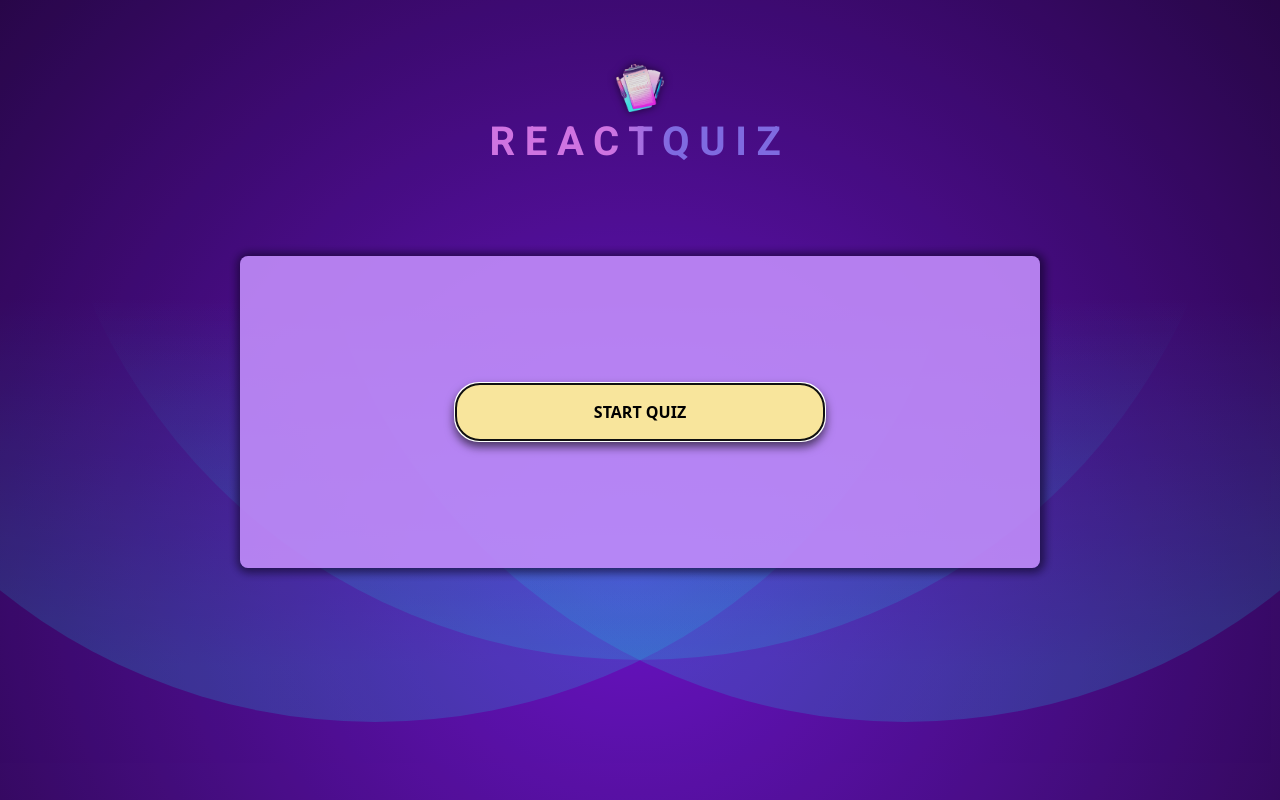
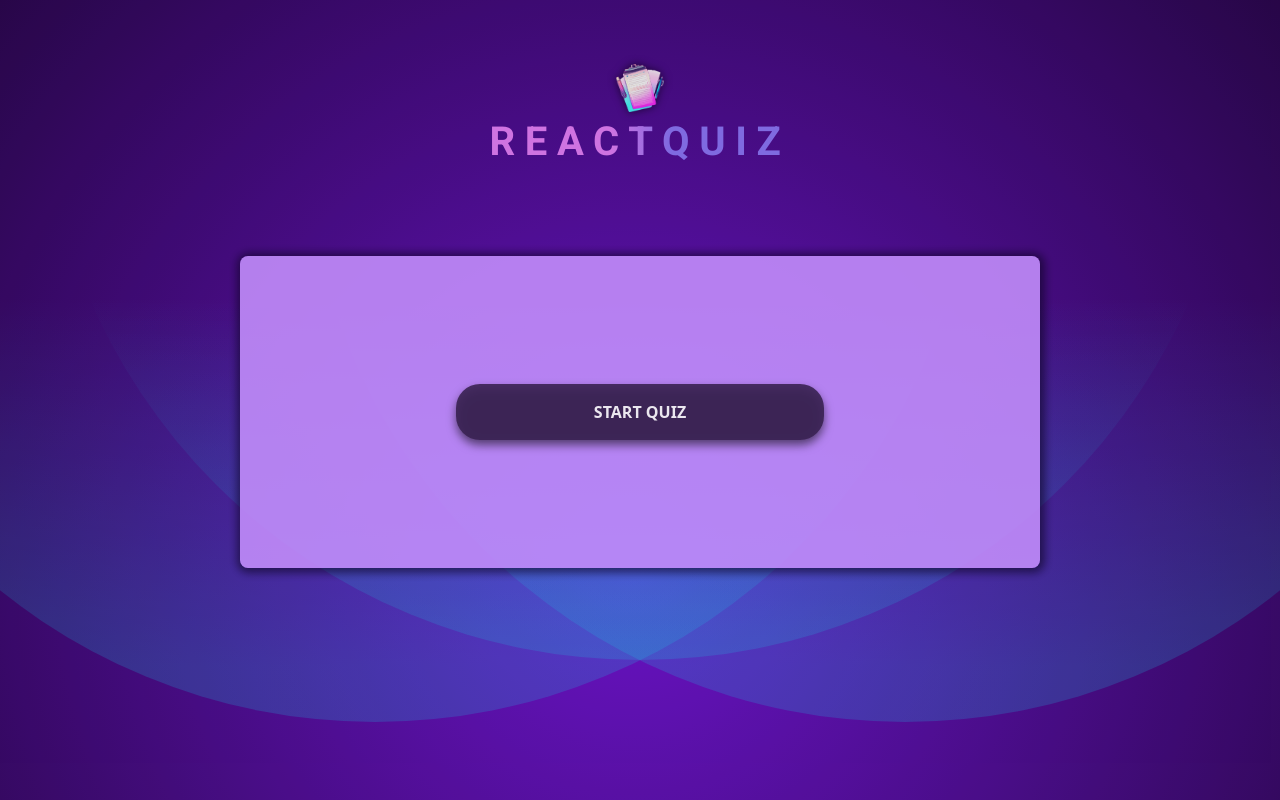
Before and after one commit to shruticodes01/react-quiz, a React (Vite) app: page / in a window 1280 px wide. Built offline with nearby package versions, Linux system fonts and the light colour scheme.

Commit message:
remove focus from dialog button on loading the page

```diff
--- a/src/components/StartQuiz.tsx
+++ b/src/components/StartQuiz.tsx
@@ -7,10 +7,13 @@ export default function StartQuiz({
   open: boolean;
   onStart: () => void;
 }) {
+  const buttonRef = useRef<HTMLButtonElement>(null);
   const dialogRef = useRef<HTMLDialogElement>(null);
+
   useEffect(() => {
     if (open) {
       dialogRef.current?.showModal();
+      buttonRef.current?.blur();
     } else {
       dialogRef.current?.close();
     }
@@ -20,16 +23,17 @@ export default function StartQuiz({
     <dialog
       className="w-full h-fit max-w-200 mx-auto my-64 px-8 py-32 bg-(--bg-lilac-200)/90 shadow-[1px_1px_8px_4px_rgba(12,5,32,0.6)] rounded-lg font-bold"
       ref={dialogRef}
+      aria-modal="true"
+      role="dialog"
     >
-      <form method="dialog">
       <button
-          autoFocus={false}
+        ref={buttonRef}
         className="max-w-[50%] w-full inline-block py-4 px-8 text-sm font-[Roboto-Condensed] bg-purple-400/90 text-(--text-light-lilac-100) drop-shadow-[0_5px_5px_rgba(0,0,0,0.6)] hover:bg-(--bg-dusty-yellow) focus:bg-(--bg-dusty-yellow) hover:text-(--text-purple-800) focus:text-(--text-purple-800)  uppercase rounded-3xl cursor-pointer transition-all duration-400 ease-in-out"
         onClick={onStart}
+        type="button"
       >
         Start Quiz
       </button>
-      </form>
     </dialog>
   );
 }
```
Lines whose indentation alone changed are shown as unchanged.
